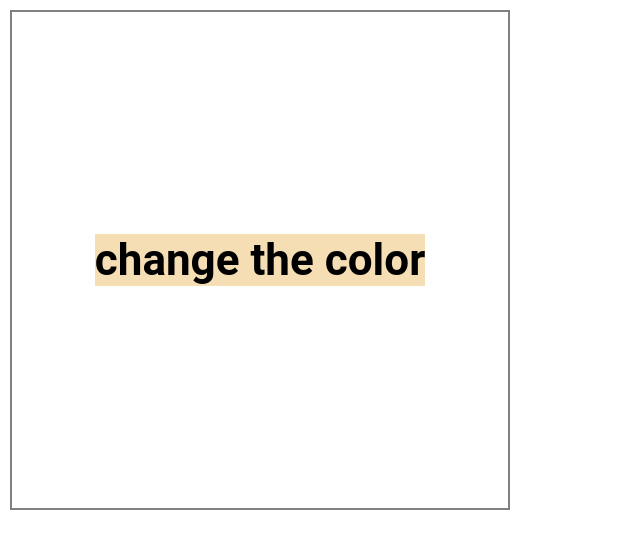
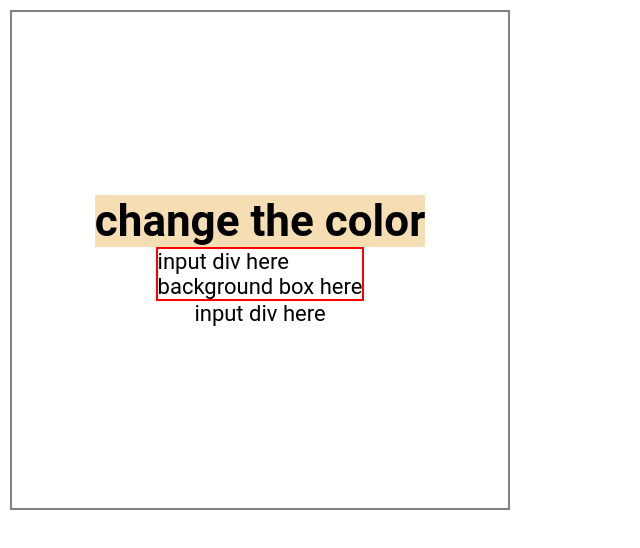
Before and after one commit to joelyles/01project, a React (Create React App) app: page / in a window 1280 px wide. Shown: the top 548 px of the page, without its empty margins (0-640 px from the left). Built offline with nearby package versions, Linux system fonts and the light colour scheme.

Commit message:
updates to project

```diff
--- a/src/App.js
+++ b/src/App.js
@@ -1,9 +1,13 @@
 import Header from "./Header";
+import BackgroundBox from "./BackgroundBox";
+import InputColor from "./InputColor";
 
 function App() {
   return (
     <div className="App">
       <Header title='change the color'/>
+      <BackgroundBox />
+      <InputColor />
     </div>
   );
 }
--- a/src/BackgroundBox.js
+++ b/src/BackgroundBox.js
@@ -0,0 +1,12 @@
+import InputColor from "./InputColor"
+
+const BackgroundBox = () => {
+  return (
+    <main>
+        <InputColor />
+      <p>background box here</p>
+    </main>
+  )
+}
+
+export default BackgroundBox
--- a/src/Header.js
+++ b/src/Header.js
@@ -1,9 +1,3 @@
-/* export default function Header() {
-    return (
-        <h1>Change the Background</h1>
-    )
-} */
-
 const Header = ({title}) => {
     const headerStyle = {
         backgroundColor: '#f5deb3',
--- /dev/null
+++ b/src/InputColor.js
@@ -0,0 +1,9 @@
+const InputColor = () => {
+  return (
+    <div>
+      <p>input div here</p>
+    </div>
+  )
+}
+
+export default InputColor
--- a/src/index.css
+++ b/src/index.css
@@ -27,3 +27,8 @@ body {
   min-height: 500px;
   margin: 10px;
 }
+
+main {
+  height: calc(100% -2px);
+  border: 2px solid red;
+}
```
